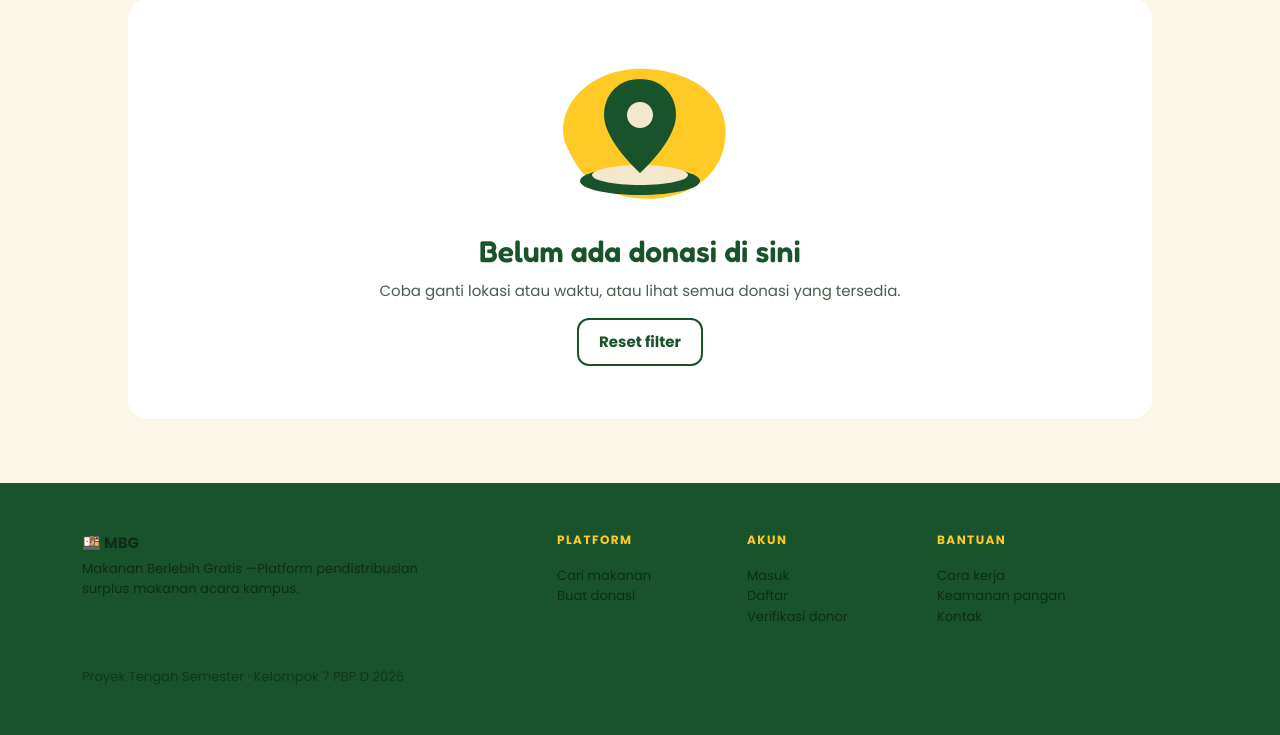
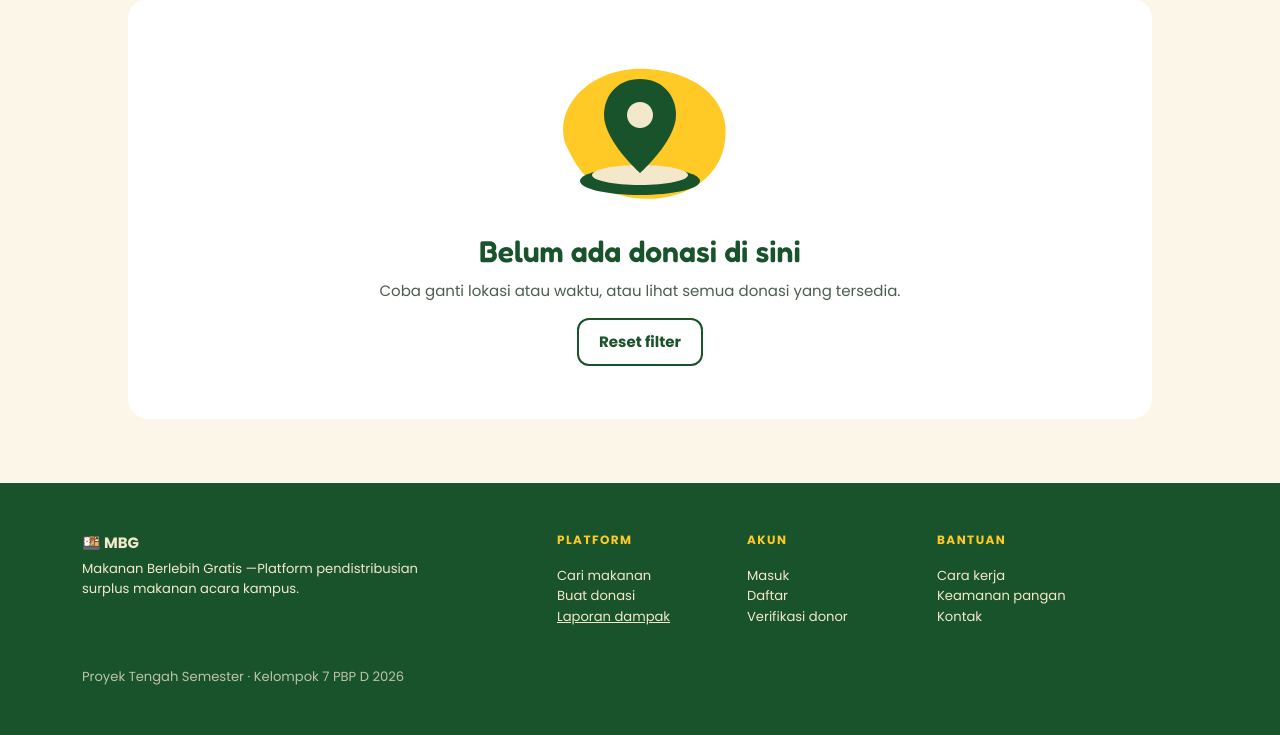
Before and after one commit to Kelompok-7-PBP-D-2026/Proyek-Tengah-Semester, a Django app: page /donasi/ in a window 1280 px wide. Shown: the part 446-1181 px from the top of the page. Run offline with Django 5.2, Linux system fonts and the light colour scheme; data that the repository does not hold is empty.

Commit message:
fix(ui): perjelas teks footer bersama

```diff
--- a/static/css/style.css
+++ b/static/css/style.css
@@ -43,6 +43,12 @@ body {
 .text-forest { color: var(--mbg-forest) !important; }
 .text-carrot { color: var(--mbg-carrot) !important; }
 .text-sunshine { color: var(--mbg-sunshine) !important; }
+
+/* Jaga kontras teks footer bersama dari warna tautan khusus setiap modul. */
+footer.text-cream,
+footer .text-cream {
+    color: var(--mbg-cream) !important;
+}
 
 /* Tombol */
 .btn-mbg-primary {
```
